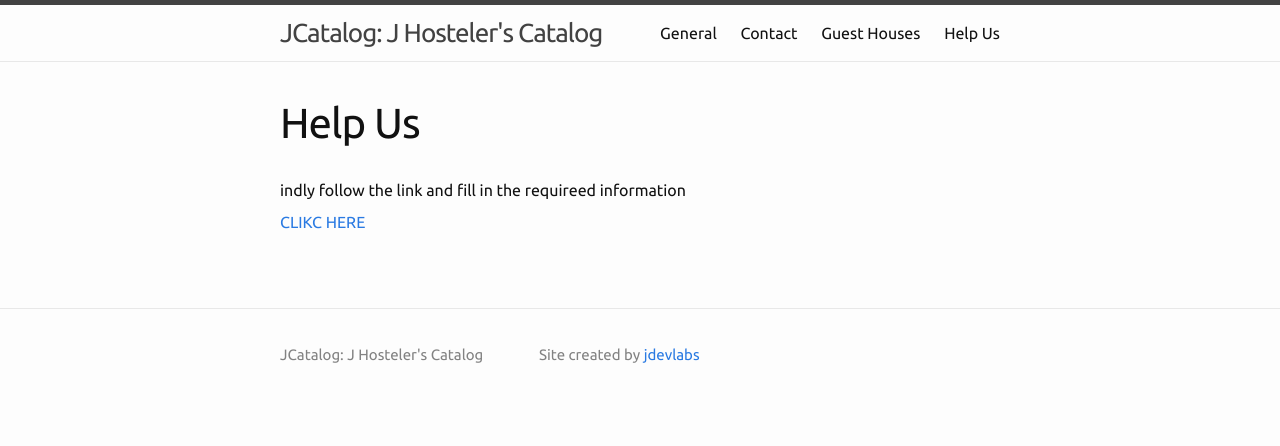
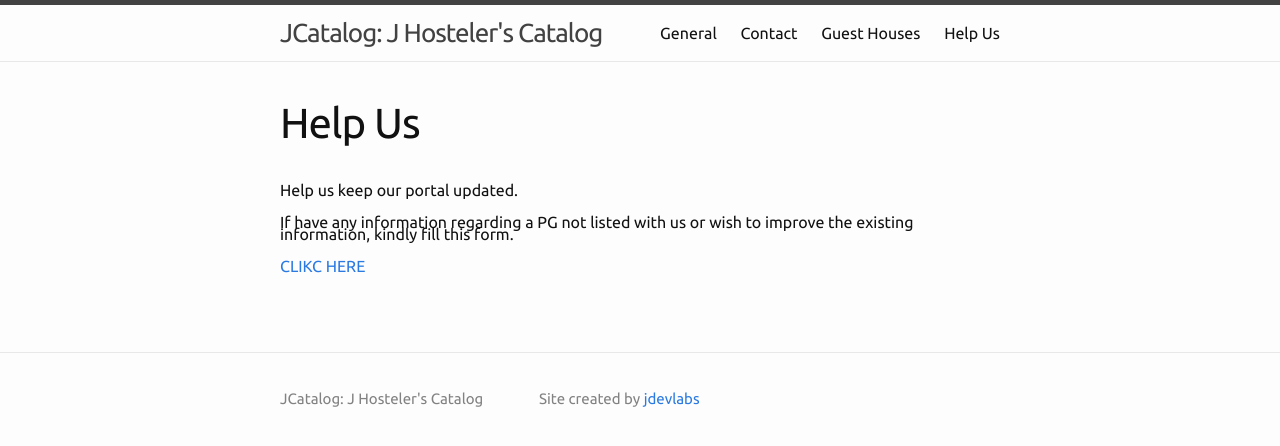
Before and after one commit to jdevlabs/JCatalog, a Jekyll site: the page built from pages/help_us/index.md, in a window 1280 px wide. Shown: the top 446 px of the page. Built offline with Jekyll 4.4.1, drawn with Linux system fonts in a browser that asks for light colours.

Commit message:
form info

```diff
--- a/pages/help_us/index.md
+++ b/pages/help_us/index.md
@@ -3,7 +3,8 @@ layout: page
 title: Help Us
 permalink: /help_us/
 ---
-indly follow the link and fill in the requireed information
+Help us keep our portal updated.
 
+If have any information regarding a PG not listed with us or wish to improve the existing information, kindly fill this form.
 
 [CLIKC HERE](http://tinyurl.com/helpusform)
```
